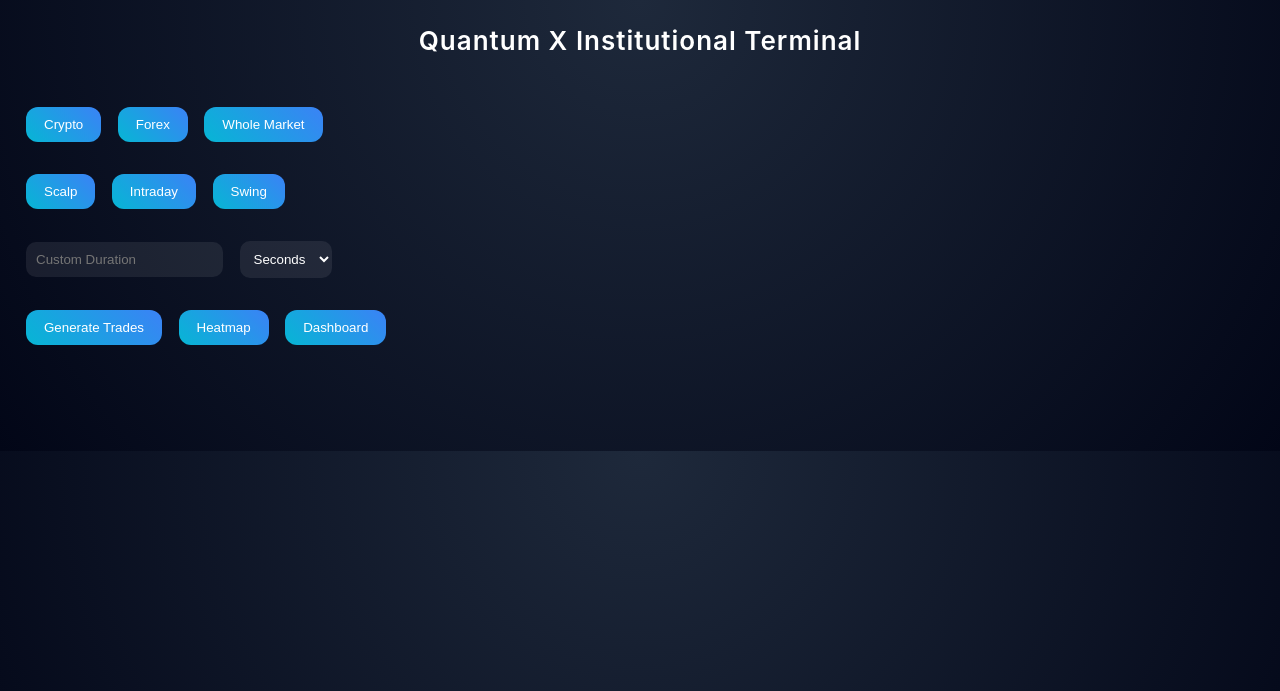
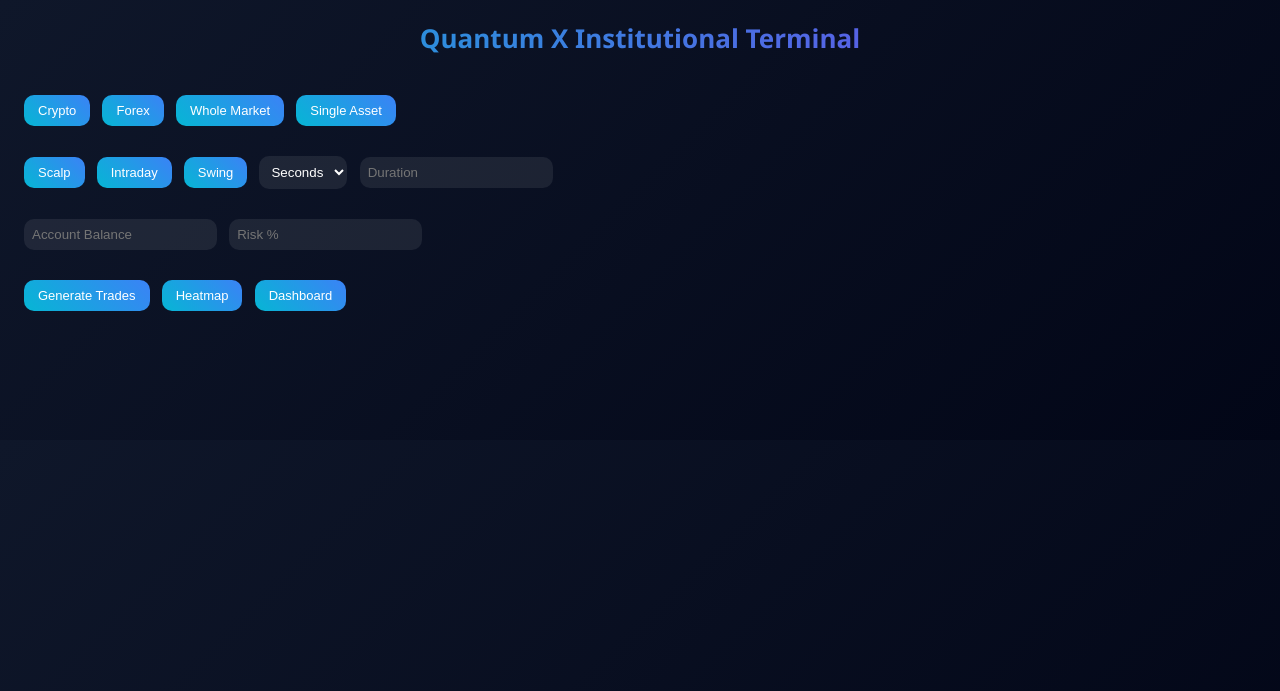
Before and after one commit to nabeelgaming858-wq/trading-bot-backend, a Flask app: page / in a window 1280 px wide. Shown: the top 691 px of the page. Run offline with Flask 3, Linux system fonts and the light colour scheme.

Commit message:
Update index.html

```diff
--- a/templates/index.html
+++ b/templates/index.html
@@ -5,161 +5,193 @@
 <title>Quantum X Terminal</title>
 
 <style>
-
 body{
     margin:0;
-    font-family:'Inter',sans-serif;
-    background: radial-gradient(circle at top,#1e293b,#020617);
+    font-family:'Segoe UI',sans-serif;
+    background: linear-gradient(135deg,#0f172a,#020617);
     color:white;
 }
 
 header{
+    padding:20px;
     text-align:center;
-    padding:25px;
     font-size:26px;
     font-weight:600;
-    letter-spacing:1px;
+    background:linear-gradient(90deg,#06b6d4,#7c3aed);
+    -webkit-background-clip:text;
+    -webkit-text-fill-color:transparent;
 }
 
-.section{
-    padding:20px;
-}
+.section{padding:15px 20px;}
 
-.button{
-    padding:10px 18px;
-    border-radius:12px;
+button{
+    padding:8px 14px;
+    border-radius:10px;
     border:none;
-    margin:6px;
+    margin:4px;
+    font-size:13px;
+    cursor:pointer;
     background:linear-gradient(45deg,#06b6d4,#3b82f6);
     color:white;
-    cursor:pointer;
     transition:0.3s;
 }
-
-.button:hover{
-    transform:scale(1.07);
+button:hover{
+    transform:scale(1.05);
     box-shadow:0 0 15px #3b82f6;
 }
 
-.input{
-    padding:10px;
+select,input{
+    padding:8px;
     border-radius:10px;
     border:none;
+    margin:4px;
     background:rgba(255,255,255,0.08);
     color:white;
-    margin:6px;
 }
 
 .grid{
     display:grid;
-    grid-template-columns:repeat(auto-fit,minmax(260px,1fr));
-    gap:20px;
+    grid-template-columns:repeat(auto-fit,minmax(180px,1fr));
+    gap:15px;
     padding:20px;
 }
 
 .card{
     background:rgba(255,255,255,0.06);
-    backdrop-filter:blur(20px);
-    border-radius:18px;
-    padding:20px;
+    backdrop-filter:blur(12px);
+    border-radius:15px;
+    padding:15px;
     border:1px solid rgba(255,255,255,0.1);
-    transition:0.3s;
-}
-
-.card:hover{
-    transform:translateY(-5px);
-    box-shadow:0 0 20px rgba(0,255,255,0.3);
-}
-
-.heat-bull{
-    border:2px solid #10b981;
-}
-
-.heat-bear{
-    border:2px solid #ef4444;
-}
-
-.heat-neutral{
-    border:2px solid #facc15;
-}
-
-.dashboard{
-    display:grid;
-    grid-template-columns:repeat(auto-fit,minmax(200px,1fr));
-    gap:15px;
-}
-
-.metric{
-    background:rgba(255,255,255,0.05);
-    padding:18px;
-    border-radius:14px;
     text-align:center;
 }
 
-.badge{
-    padding:8px 16px;
-    border-radius:14px;
-    font-weight:600;
+.asset-box{
+    padding:12px;
+    border-radius:10px;
+    background:rgba(255,255,255,0.05);
+    cursor:pointer;
+    text-align:center;
+}
+.asset-box:hover{
+    background:#1e293b;
+}
+.asset-selected{
+    border:2px solid #06b6d4;
+    box-shadow:0 0 12px #06b6d4;
 }
 
-.Platinum{background:#e5e4e2;color:black;}
-.Gold{background:#facc15;color:black;}
-.Silver{background:#94a3b8;color:black;}
-.Bronze{background:#b45309;color:white;}
+.heat-bull{background:#065f46;}
+.heat-bear{background:#7f1d1d;}
+.heat-neutral{background:#78350f;}
 
 </style>
 </head>
-
 <body>
 
 <header>Quantum X Institutional Terminal</header>
 
 <div class="section">
 
-<button class="button" onclick="setMarket('crypto')">Crypto</button>
-<button class="button" onclick="setMarket('forex')">Forex</button>
-<button class="button" onclick="setMarket('all')">Whole Market</button>
+<!-- MARKET -->
+<button onclick="setMarket('crypto')">Crypto</button>
+<button onclick="setMarket('forex')">Forex</button>
+<button onclick="setMarket('all')">Whole Market</button>
+<button onclick="showSingle()">Single Asset</button>
 
 <br><br>
 
-<button class="button" onclick="setStyle('scalp')">Scalp</button>
-<button class="button" onclick="setStyle('intraday')">Intraday</button>
-<button class="button" onclick="setStyle('swing')">Swing</button>
+<!-- STYLE -->
+<button onclick="setStyle('scalp')">Scalp</button>
+<button onclick="setStyle('intraday')">Intraday</button>
+<button onclick="setStyle('swing')">Swing</button>
 
-<br><br>
-
-<input class="input" id="durationValue" placeholder="Custom Duration">
-<select class="input" id="durationUnit">
+<select id="durationUnit">
 <option value="seconds">Seconds</option>
 <option value="minutes">Minutes</option>
 <option value="hours">Hours</option>
 <option value="days">Days</option>
 </select>
 
+<input type="number" id="durationValue" placeholder="Duration">
+
 <br><br>
 
-<button class="button" onclick="generate()">Generate Trades</button>
-<button class="button" onclick="loadHeatmap()">Heatmap</button>
-<button class="button" onclick="loadAnalytics()">Dashboard</button>
+<input type="number" id="account" placeholder="Account Balance">
+<input type="number" id="risk" step="0.1" placeholder="Risk %">
+
+<br><br>
+
+<button onclick="generate()">Generate Trades</button>
+<button onclick="loadHeatmap()">Heatmap</button>
+<button onclick="loadAnalytics()">Dashboard</button>
 
 </div>
 
+<div id="assetGrid" class="grid"></div>
 <div id="output" class="grid"></div>
 <div id="dashboard" class="section"></div>
 
 <script>
 
 let currentMarket="crypto";
-let currentStyle="scalp";
+let selectedAsset=null;
 
-function setMarket(m){ currentMarket=m; }
-function setStyle(s){ currentStyle=s; }
+const cryptoAssets=[
+"BTCUSDT","ETHUSDT","BNBUSDT","XRPUSDT","ADAUSDT",
+"SOLUSDT","DOGEUSDT","MATICUSDT","DOTUSDT","AVAXUSDT",
+"LTCUSDT","TRXUSDT","LINKUSDT","ATOMUSDT","XLMUSDT",
+"NEARUSDT","FILUSDT","AAVEUSDT","SANDUSDT","HBARUSDT",
+"FTMUSDT","OPUSDT","APTUSDT","INJUSDT","ARBUSDT"
+];
+
+const forexAssets=[
+"EURUSD","GBPUSD","USDJPY","AUDUSD","USDCAD",
+"USDCHF","NZDUSD","EURGBP","EURJPY","GBPJPY",
+"AUDJPY","CHFJPY","EURAUD","GBPAUD","CADJPY"
+];
+
+function setMarket(m){
+    currentMarket=m;
+    document.getElementById("assetGrid").innerHTML="";
+}
+
+function showSingle(){
+    const container=document.getElementById("assetGrid");
+    container.innerHTML="";
+    const list=currentMarket==="forex"?forexAssets:cryptoAssets;
+
+    list.forEach(a=>{
+        container.innerHTML+=`
+        <div class="asset-box" onclick="selectAsset('${a}')">
+        ${a}
+        </div>`;
+    });
+}
+
+function selectAsset(asset){
+    selectedAsset=asset;
+    showSingle();
+    const boxes=document.querySelectorAll(".asset-box");
+    boxes.forEach(box=>{
+        if(box.innerText===asset){
+            box.classList.add("asset-selected");
+        }
+    });
+}
+
+function setStyle(s){
+    if(s==="scalp") document.getElementById("durationValue").value=15;
+    if(s==="intraday") document.getElementById("durationValue").value=240;
+    if(s==="swing") document.getElementById("durationValue").value=1440;
+}
 
 async function generate(){
+    const account=document.getElementById("account").value;
+    const risk=document.getElementById("risk").value;
 
-    const duration=document.getElementById("durationValue").value || 30;
+    let url=`/api/scan?account=${account}&risk=${risk}`;
 
-    const res=await fetch(`/api/scan?duration=${duration}`);
+    const res=await fetch(url);
     const data=await res.json();
 
     const container=document.getElementById("output");
@@ -170,57 +202,47 @@ async function generate(){
             container.innerHTML+=`
             <div class="card">
             <h3>${t.asset}</h3>
-            <b>${t.direction}</b><br><br>
+            <b>${t.direction}</b><br>
             Entry: ${t.entry}<br>
             TP: ${t.tp}<br>
-            SL: ${t.sl}
+            SL: ${t.sl}<br>
+            Size: ${t.size}
             </div>`;
         });
-    } else {
-        container.innerHTML="<div class='card'>No Trades Found</div>";
+    }else{
+        container.innerHTML="<div class='card'>No Trades</div>";
     }
 }
 
 async function loadHeatmap(){
-
     const res=await fetch('/api/heatmap');
     const data=await res.json();
-
     const container=document.getElementById("output");
     container.innerHTML="";
 
     data.heatmap.forEach(h=>{
-
         let cls="heat-neutral";
         if(h.status==="BULLISH") cls="heat-bull";
         if(h.status==="BEARISH") cls="heat-bear";
 
         container.innerHTML+=`
         <div class="card ${cls}">
-        <h3>${h.asset}</h3>
-        ${h.status}
+        ${h.asset}<br>${h.status}
         </div>`;
     });
 }
 
 async function loadAnalytics(){
-
     const res=await fetch('/api/analytics');
     const data=await res.json();
 
     document.getElementById("dashboard").innerHTML=`
     <div class="card">
-    <h3>Performance Dashboard</h3>
-    <div class="dashboard">
-        <div class="metric">Winrate<br><b>${data.winrate}%</b></div>
-        <div class="metric">Expectancy<br><b>${data.expectancy}</b></div>
-        <div class="metric">Avg RR<br><b>${data.avg_rr}</b></div>
-        <div class="metric">Edge Score<br><b>${data.edge_score}%</b></div>
-    </div>
-    <br>
-    <span class="badge ${data.edge_grade}">
-        ${data.edge_grade}
-    </span>
+    Winrate: ${data.winrate}%<br>
+    Expectancy: ${data.expectancy}<br>
+    Avg RR: ${data.avg_rr}<br>
+    Edge Score: ${data.edge_score}%<br>
+    Grade: ${data.edge_grade}
     </div>`;
 }
 
```
